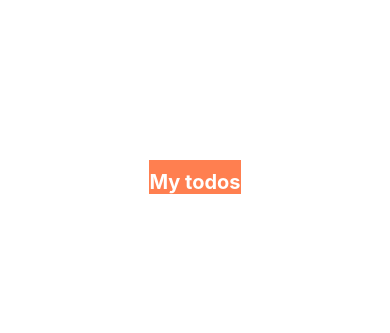
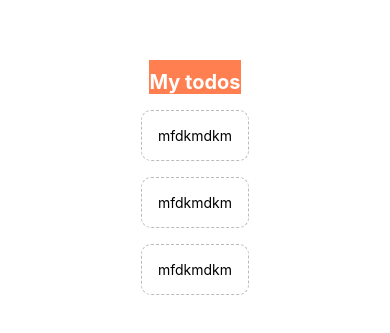
Before and after one commit to prog-hammer/todo-app, a React Native app: screen / in a window 390 px wide. Shown: the part 245-578 px from the top of the page. Built offline with nearby package versions, Linux system fonts and the light colour scheme.

Commit message:
todo component initiated

```diff
--- a/App.js
+++ b/App.js
@@ -1,10 +1,26 @@
-import React from 'react';
-import { StyleSheet, Text, View } from 'react-native';
-import Header from './components/header'
+import React,{useState} from 'react';
+import { StyleSheet, Text, View, FlatList } from 'react-native';
+import Header from './components/header';
+import Todo from './components/todos';
 export default function App() {
+
+  const [todos,setTodos]=useState([
+    {text:'mfdkmdkm',key:'1'},
+    {text:'mfdkmdkm',key:'2'},
+    {text:'mfdkmdkm',key:'3'},
+  ])
+
   return (
     <View style={styles.container}>
       <Header />
+      <View>
+      <FlatList
+        data={todos}
+        renderItem={({ item }) => (
+          <Todo item={item}></Todo>
+        )}
+      />
+      </View>
     </View>
   );
 }
--- /dev/null
+++ b/components/todos.js
@@ -0,0 +1,23 @@
+import React,{useState} from 'react';
+import {StyleSheet, Text, View, ToolbarAndroid} from 'react-native';
+
+export default function Todo({item}){
+    return(
+        <View>
+            <Text style={styles.item}>{item.text}</Text>
+        </View>
+    )
+};
+
+
+const styles = StyleSheet.create({
+    item: {
+      padding: 16,
+      marginTop: 16,
+      borderColor: '#bbb',
+      borderWidth: 1,
+      borderStyle: "dashed",
+      borderRadius: 1,
+      borderRadius: 10,
+    }
+  });
```
